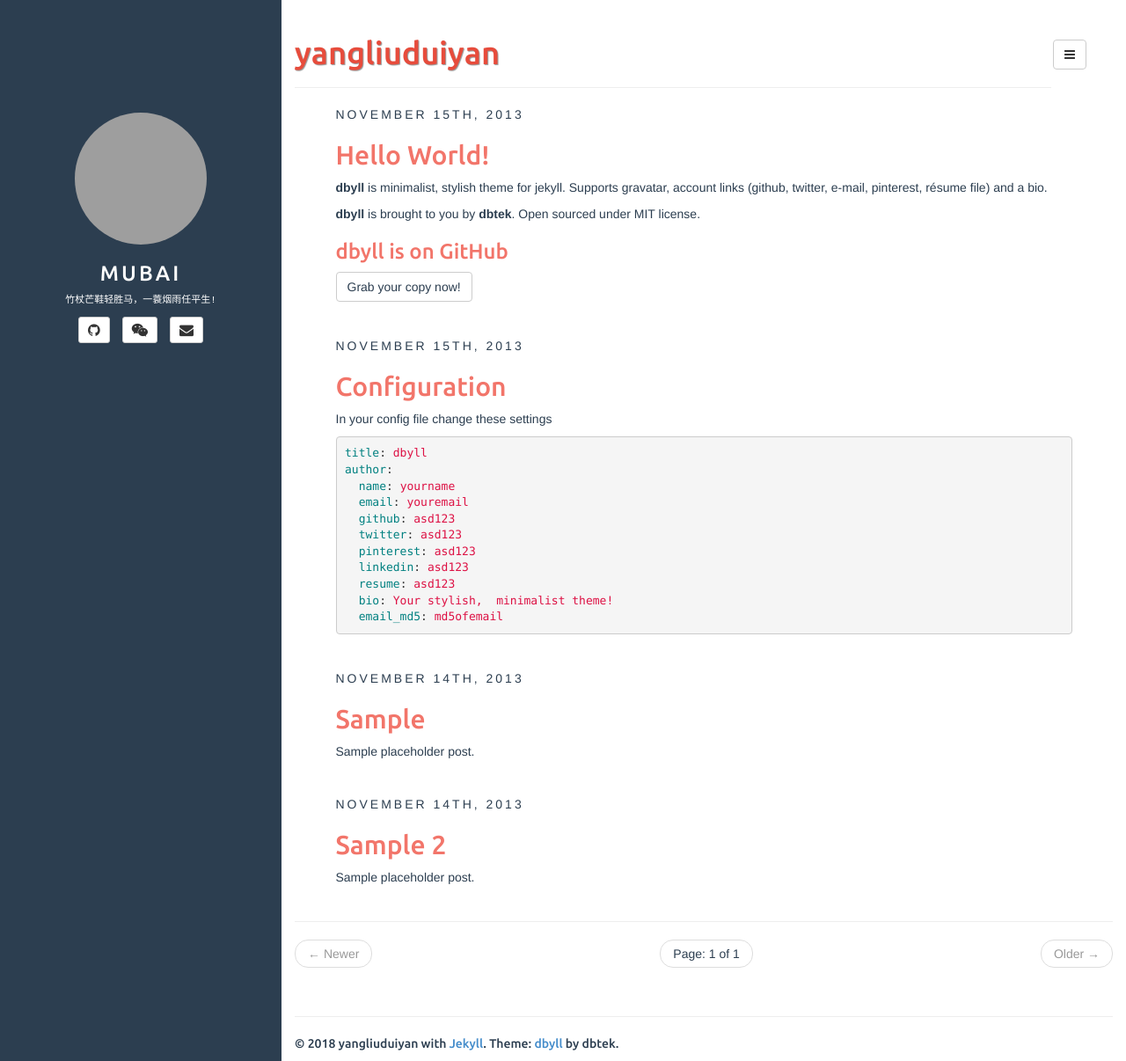
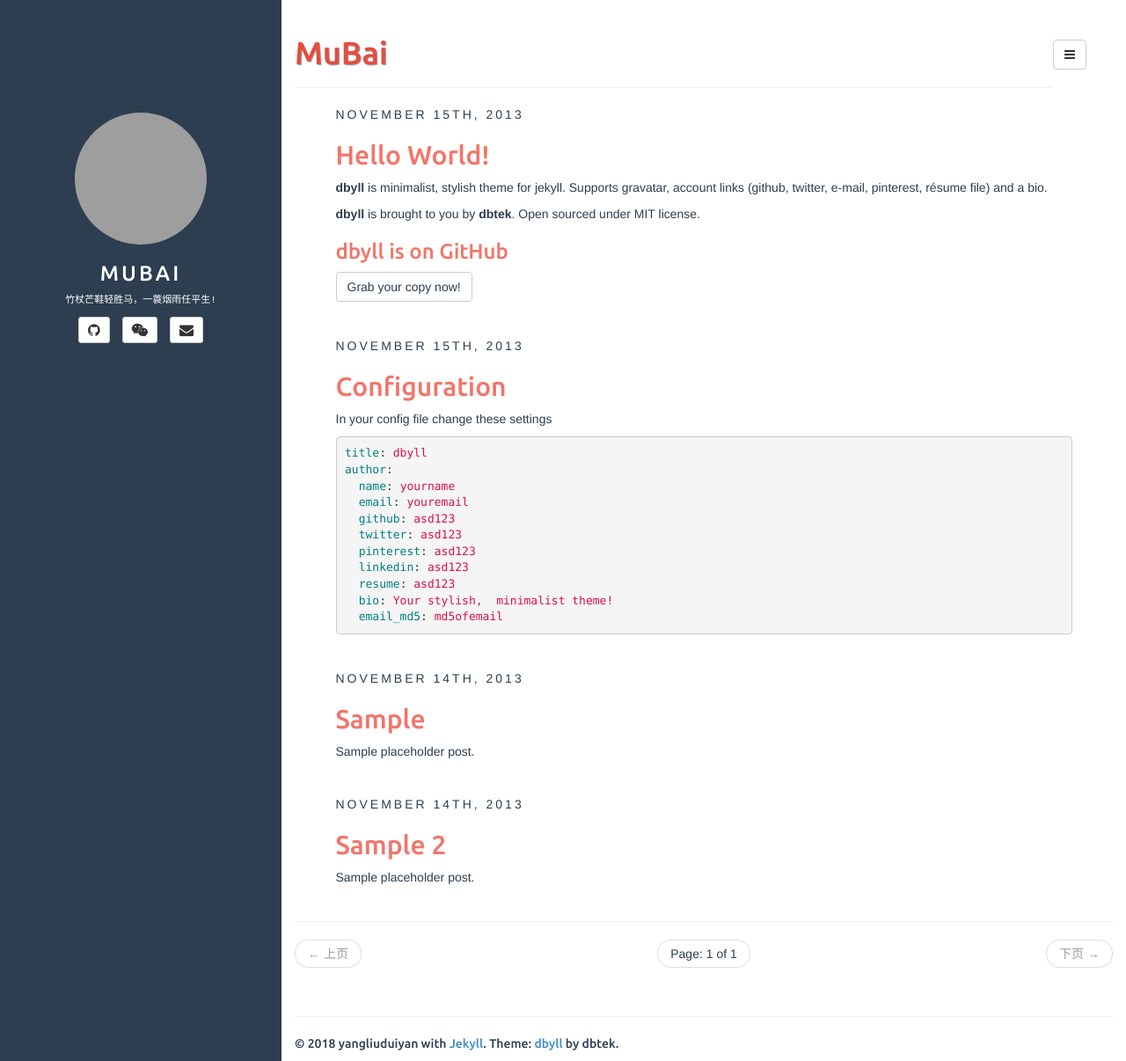
Before and after one commit to yangliuduiyan/jiumubai.github.io, a Jekyll site: the page built from index.html, in a window 1280 px wide and 1206 px high. Shown: the whole window at 88% size. Built offline with Jekyll 4.4.1, drawn with Linux system fonts in a browser that asks for light colours; the list of posts is cut into pages by our own code; grey boxes are pictures that could not be loaded.

Commit message:
Signed-off-by: zhongwenfang <wf.zhong@kaimadata.cn>

```diff
--- a/_config.yml
+++ b/_config.yml
@@ -14,7 +14,7 @@ defaults:
     scope:
       path: "" # empty string for all files
     values:
-      title: yangliuduiyan
+      title: MuBai
 
 description: Stylish Jekyll Theme
 author:
--- a/index.html
+++ b/index.html
@@ -46,14 +46,14 @@ tagline:
   {% if paginator.previous_page %}
   <li class="previous">
     {% if paginator.previous_page == 1 %}
-    <a href="{{ site.BASE_PATH }}/">&larr; Newer</a>
+    <a href="{{ site.BASE_PATH }}/">&larr; 上页</a>
     {% else %}
-    <a href="{{ site.BASE_PATH }}/{{ site.paginate_path | replace: ':num', paginator.previous_page }}">&larr; Newer</a>
+    <a href="{{ site.BASE_PATH }}/{{ site.paginate_path | replace: ':num', paginator.previous_page }}">&larr; 上页</a>
     {% endif %}
   </li>
   {% else %}
   <li class="previous disabled">
-    <a>&larr; Newer</a>
+    <a>&larr; 上页</a>
   </li>
   {% endif %}
 
@@ -63,11 +63,11 @@ tagline:
 
   {% if paginator.next_page %}
   <li class="next">
-    <a href="{{ site.BASE_PATH }}/{{ site.paginate_path | replace: ':num', paginator.next_page }}">Older &rarr;</a>
+    <a href="{{ site.BASE_PATH }}/{{ site.paginate_path | replace: ':num', paginator.next_page }}">下页 &rarr;</a>
   </li>
   {% else %}
   <li class="next disabled">
-    <a>Older &rarr;</a>
+    <a>下页 &rarr;</a>
   </li>
   {% endif %}
 
```
